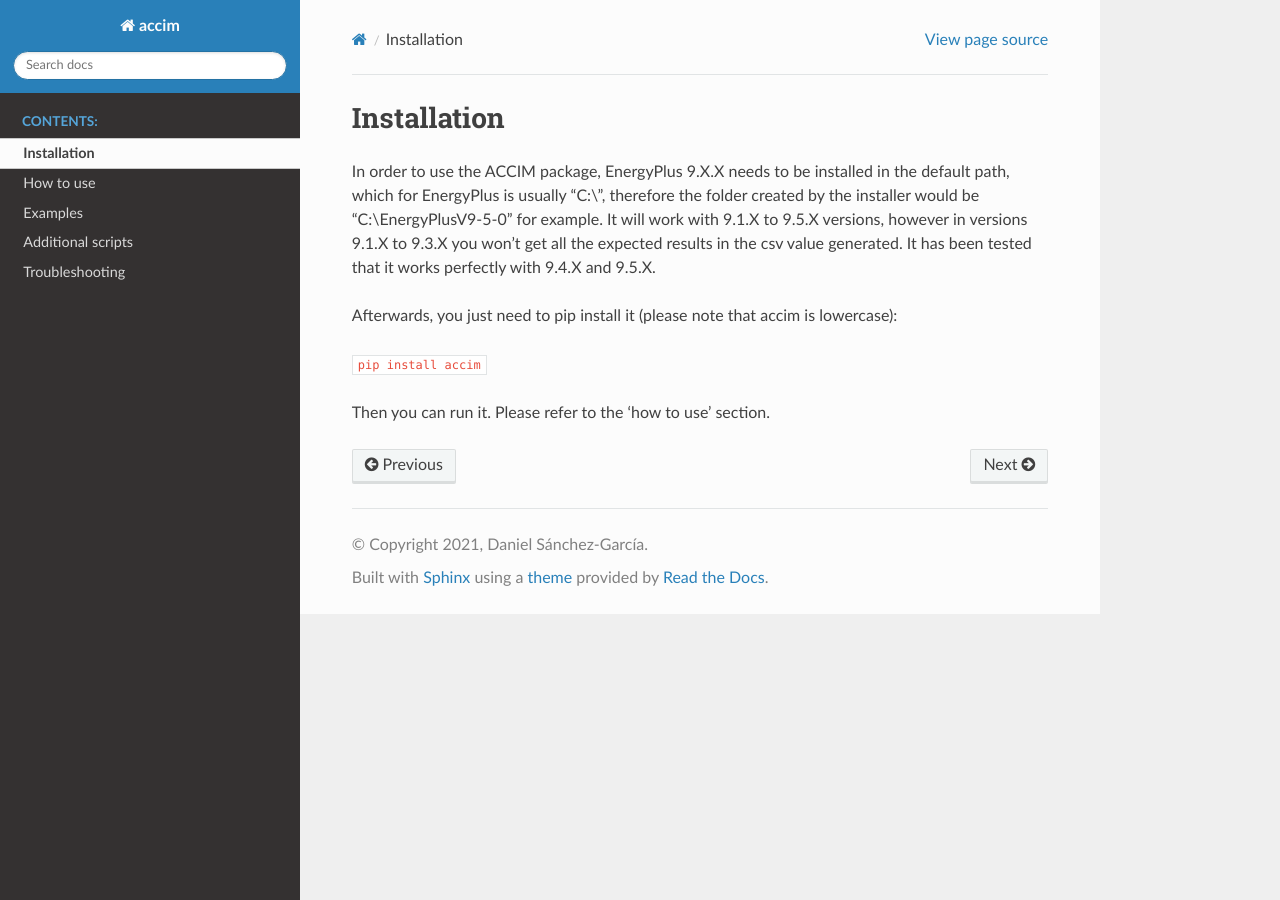
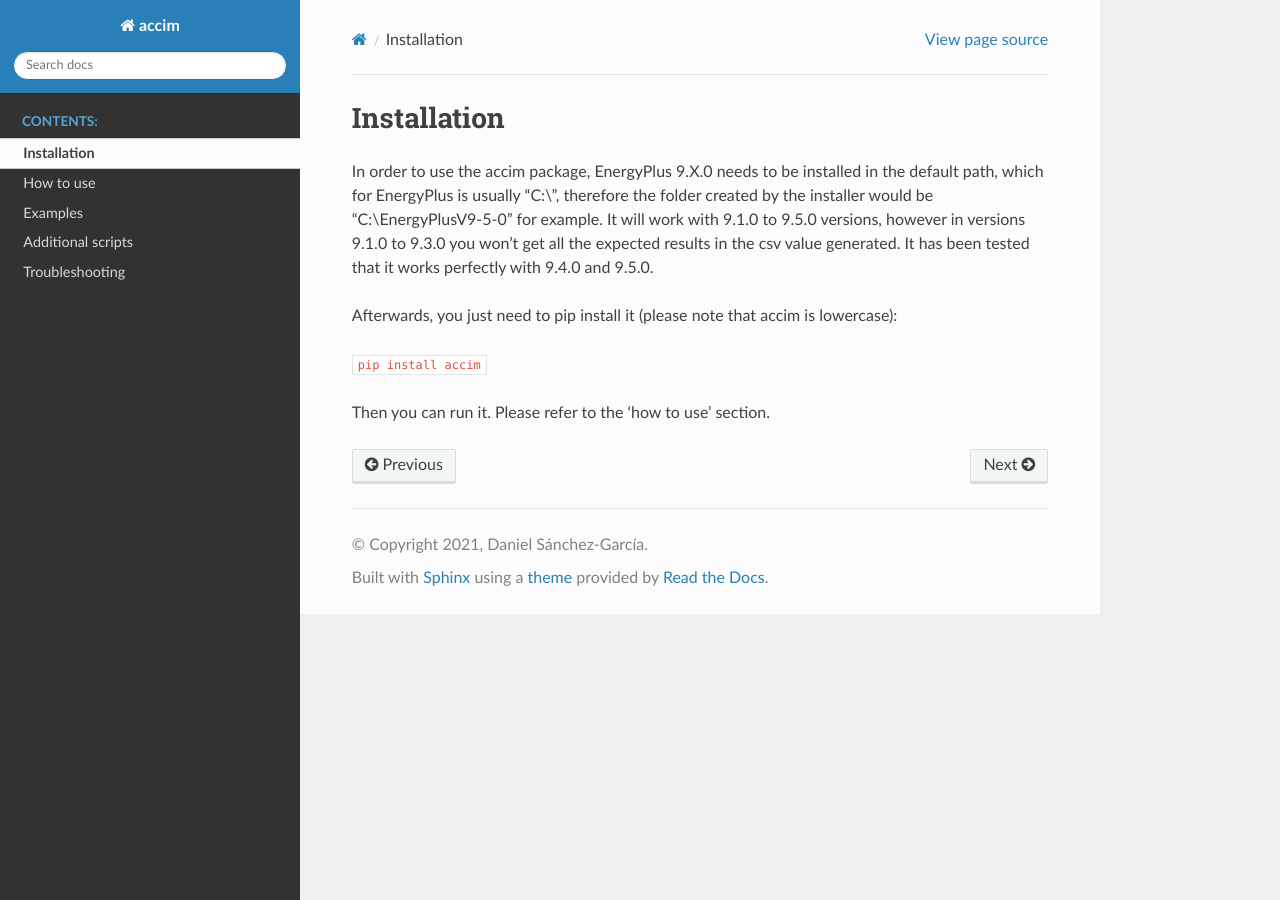
Before and after one commit to dsanchez-garcia/accim, a Sphinx documentation site: the page built from docs/installation.md, in a window 1280 px wide. Built offline with Sphinx 7.4.7 and the Read the Docs theme 2.0.0, drawn with Linux system fonts in a browser that asks for light colours.

```diff
--- a/docs/installation.md
+++ b/docs/installation.md
@@ -1,5 +1,5 @@
 # Installation
-In order to use the ACCIM package, EnergyPlus 9.X.X needs to be installed in the default path, which for EnergyPlus is usually "C:\\", therefore the folder created by the installer would be "C:\\EnergyPlusV9-5-0" for example. It will work with 9.1.X to 9.5.X versions, however in versions 9.1.X to 9.3.X you won't get all the expected results in the csv value generated. It has been tested that it works perfectly with 9.4.X and 9.5.X.
+In order to use the accim package, EnergyPlus 9.X.0 needs to be installed in the default path, which for EnergyPlus is usually "C:\\", therefore the folder created by the installer would be "C:\\EnergyPlusV9-5-0" for example. It will work with 9.1.0 to 9.5.0 versions, however in versions 9.1.0 to 9.3.0 you won't get all the expected results in the csv value generated. It has been tested that it works perfectly with 9.4.0 and 9.5.0.
 
 Afterwards, you just need to pip install it (please note that accim is lowercase):
 
```
Also changed, not shown: docs/examples.md (+1 -0 lines), docs/how to use.md (+8 -4 lines), 7 other files.
